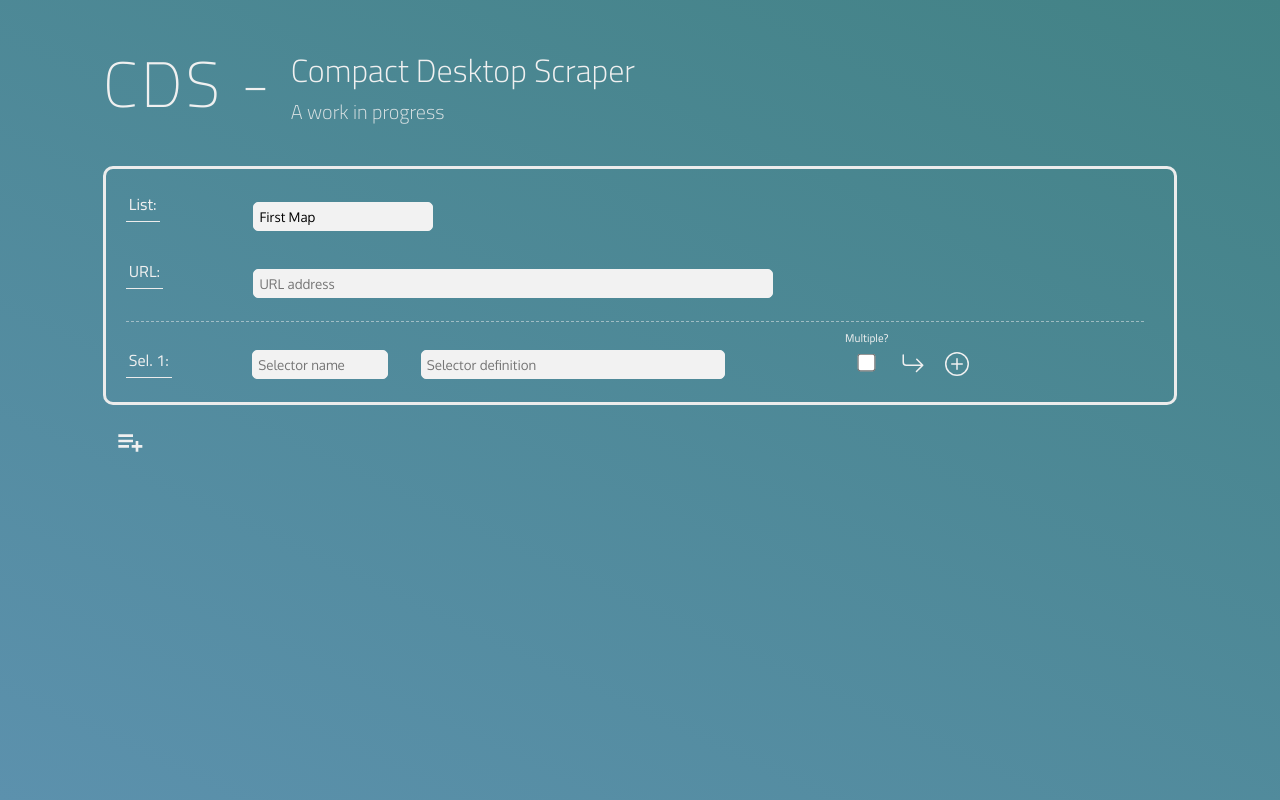
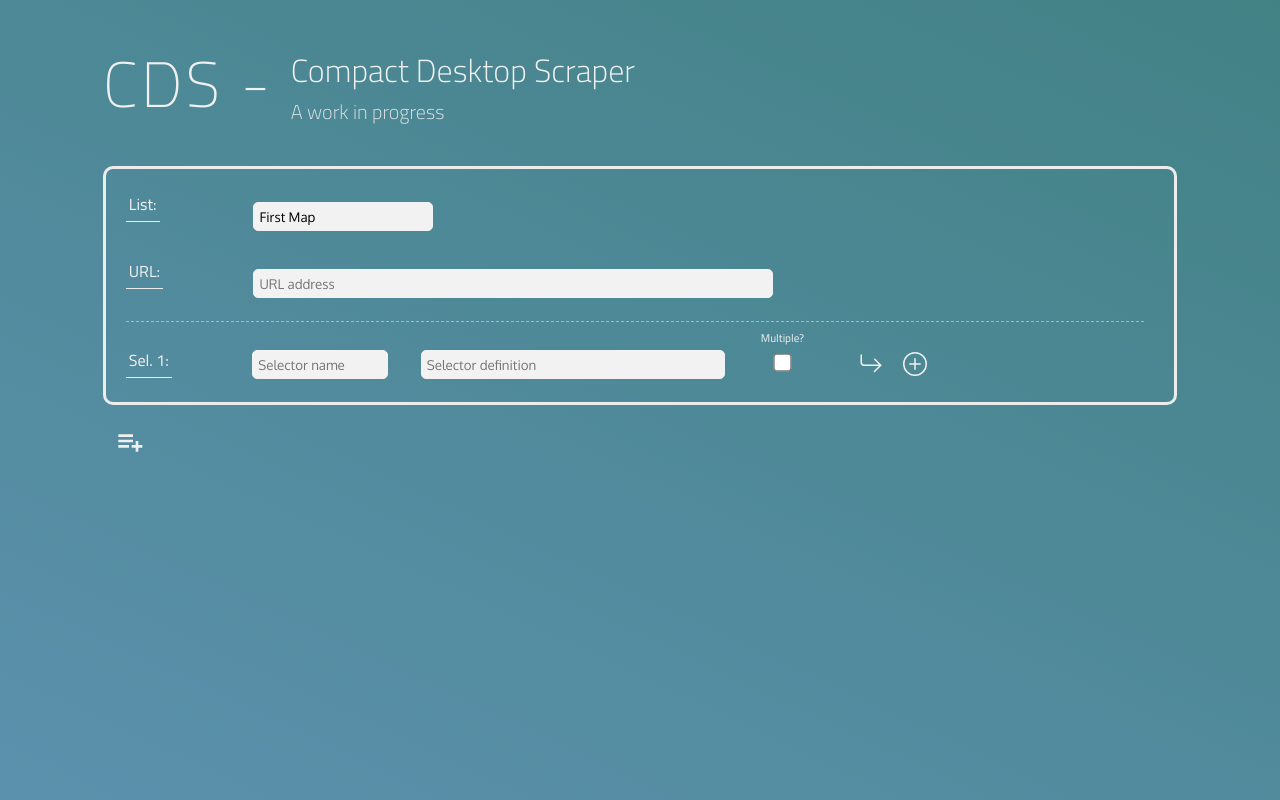
Before and after one commit to jericirenej/scraper-project, a React (Create React App) app: page / in a window 1280 px wide. Built offline with nearby package versions, Linux system fonts and the light colour scheme.

Commit message:
Updated README. Fixed incorrectly named reference to the URL value in the sitemap url field. Fixed the checked status updates to the Multiple checkbox component. Holding out on coimitting the back-end for now, until it is fully operational and the Express middleware has been set up.

```diff
--- a/package.json
+++ b/package.json
@@ -8,6 +8,7 @@
     "@testing-library/react": "^11.2.2",
     "@testing-library/user-event": "^12.6.0",
     "nanoid": "^3.1.20",
+    "puppeteer": "^8.0.0",
     "react": "^17.0.1",
     "react-dom": "^17.0.1",
     "react-icons": "^4.1.0",
--- a/src/App.jsx
+++ b/src/App.jsx
@@ -9,6 +9,7 @@ import Header from "./components/header";
 let initialArray = [];
 initialArray.push(new SiteMap("InitialMap", "First Map"));
 addSelector(initialArray, "InitialMap", 0, "First Selector");
+
 
 class App extends Component {
   state = {
--- a/src/classes/ScrapeList.js
+++ b/src/classes/ScrapeList.js
@@ -15,13 +15,13 @@ class SiteMap {
 }
 
 class Selector {
-  constructor(parentID, id = nanoid()) {
+  constructor(parentID, id = nanoid(), type = "text") {
     this.id = id;
     this.name = "";
     this.value = "";
     this.multiple = "";
     this.componentClass = "selector";
-    this.type = "";
+    this.type = type;
     this.memberOfSiteMap = "";
     this.childOf = [parentID];
     this.parentOf = [];
--- a/src/components/PassIndex.js
+++ b/src/components/PassIndex.js
@@ -7,7 +7,7 @@ const PassIndex = (parent, selectors, siteMaps) => {
   let ancestor = parent;
   while (ancestorClass !== "sitemap") {
     indexArray.push(ExtractIndex(ancestor, selectors, siteMaps));
-    console.log("Intermediate array indices: ", indexArray.reverse());
+    //console.log("Intermediate array indices: ", indexArray.reverse());
     const ancestorID = ancestor.childOf[0];
     siteMaps.filter(entry => entry.id === ancestorID).length === 0
       ? (ancestor = selectors.filter(entry => entry.id === ancestorID)[0])
@@ -24,7 +24,7 @@ const ExtractIndex = (parent, selectors, siteMaps) => {
     ? (targetArray = siteMaps)
     : (targetArray = selectors);
 
-  console.log("Target array: ", targetArray);
+  //console.log("Target array: ", targetArray);
   const targetElement = targetArray.filter(entry => entry.parentOf.includes(parent.id));
   return targetElement[0].parentOf.findIndex(children => children === parent.id) + 1;
 };
--- a/src/components/multipleCheckbox.jsx
+++ b/src/components/multipleCheckbox.jsx
@@ -6,9 +6,14 @@ const MultipleCheck = ({ selectorID, checkedStatus, onSelectorChange }) => {
       <label htmlFor={`checkbox-${selectorID}`}>Multiple?</label>
       <input
         type="checkbox"
-        onChange={input => onSelectorChange(input)}
+        onChange={input => {
+          input.target.checked
+            ? (input.target.value = true)
+            : (input.target.value = false);
+          onSelectorChange(input);
+        }}
         id={`checkbox-${selectorID}`}
-        checked={checkedStatus}></input>
+        checked = { checkedStatus === "true" }></input>
     </div>
   );
 };
--- a/src/components/selectors.jsx
+++ b/src/components/selectors.jsx
@@ -57,7 +57,7 @@ const Selector = props => {
       <MultipleCheck
         selectorID={selectorID}
         onSelectorChange={input => onSelectorChange(input, "multiple")}
-        checked={checkedStatus}
+        checkedStatus={checkedStatus}
       />
       <SelectorControls
         AddChild={onAddChild}
--- a/src/components/singleList.jsx
+++ b/src/components/singleList.jsx
@@ -33,7 +33,7 @@ const SingleSrapeList = props => {
           {parent.componentClass === "sitemap" ? (
             <SiteMapURL
               key={`url--${parent.id}`}
-              urlValue={parent.value}
+              urlValue={parent.url}
               siteName={parent.name}
               urlProp="url"
               nameProp="name"
--- a/src/style.css
+++ b/src/style.css
@@ -228,14 +228,17 @@ selector-list.wrapper:hover {
   grid-column: 8 / 15;
 }
 
+/*
 .selector-list.type {
   grid-column: 16/17;
   padding: 0;
   outline: none;
   margin: -14px auto;
 }
+*/
+
 .selector-list.multiple.checkbox {
-  grid-column: 18 / 18;
+  grid-column: 16 / 17;
   padding: 0;
   outline: none;
   border:none;
@@ -243,7 +246,7 @@ selector-list.wrapper:hover {
 }
 
 .selector-list.controls {
-  grid-column: 19 / 23;
+  grid-column: 18 / 22;
   grid-row: 1 / 2;
   margin-left: -3px;
 }
```
Also changed, not shown: src/backEnd/puppeteer-mock.js (deleted, +0 -22 lines), 2 other files (tests, documents, lock files or other folders).
